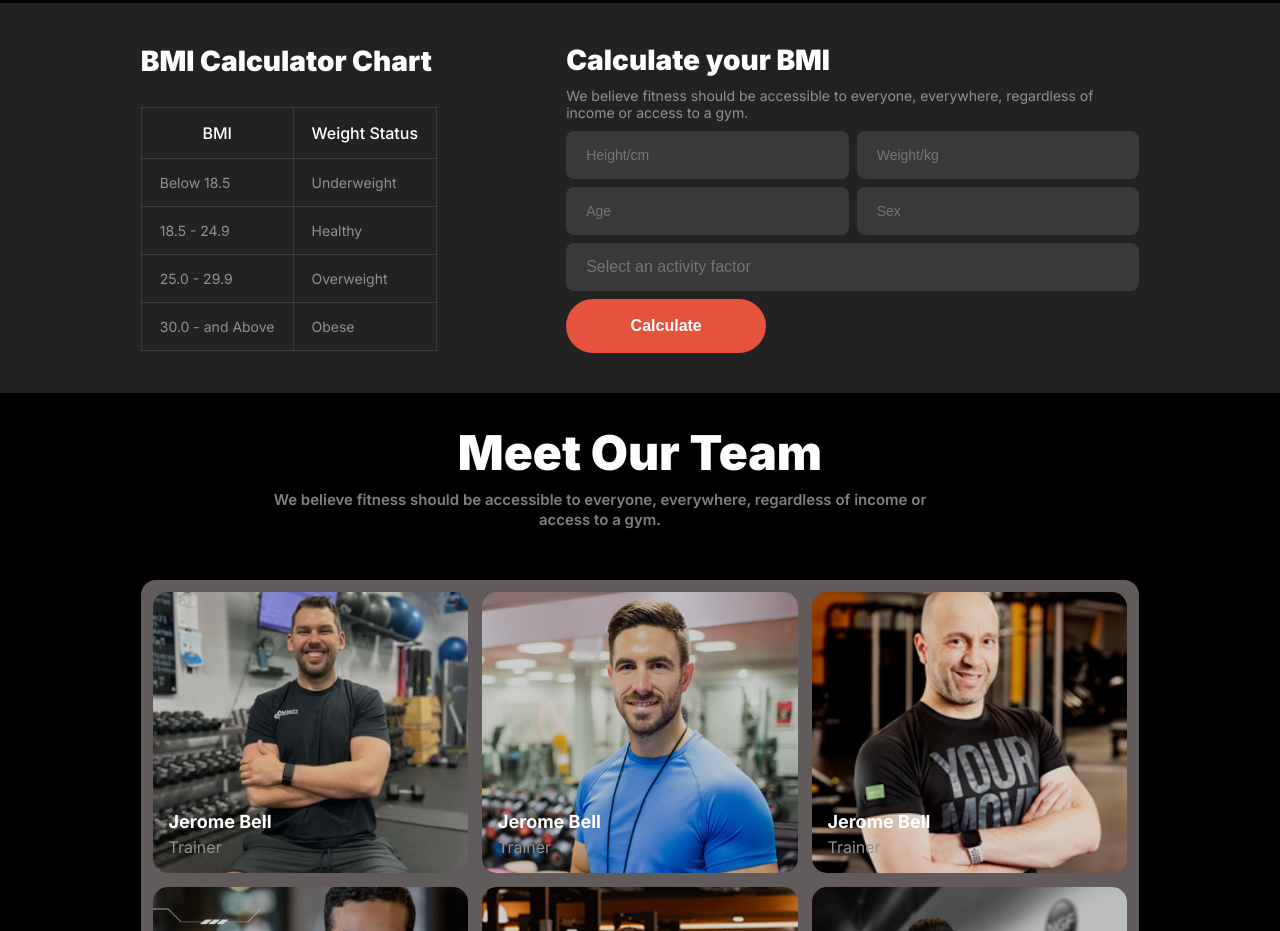
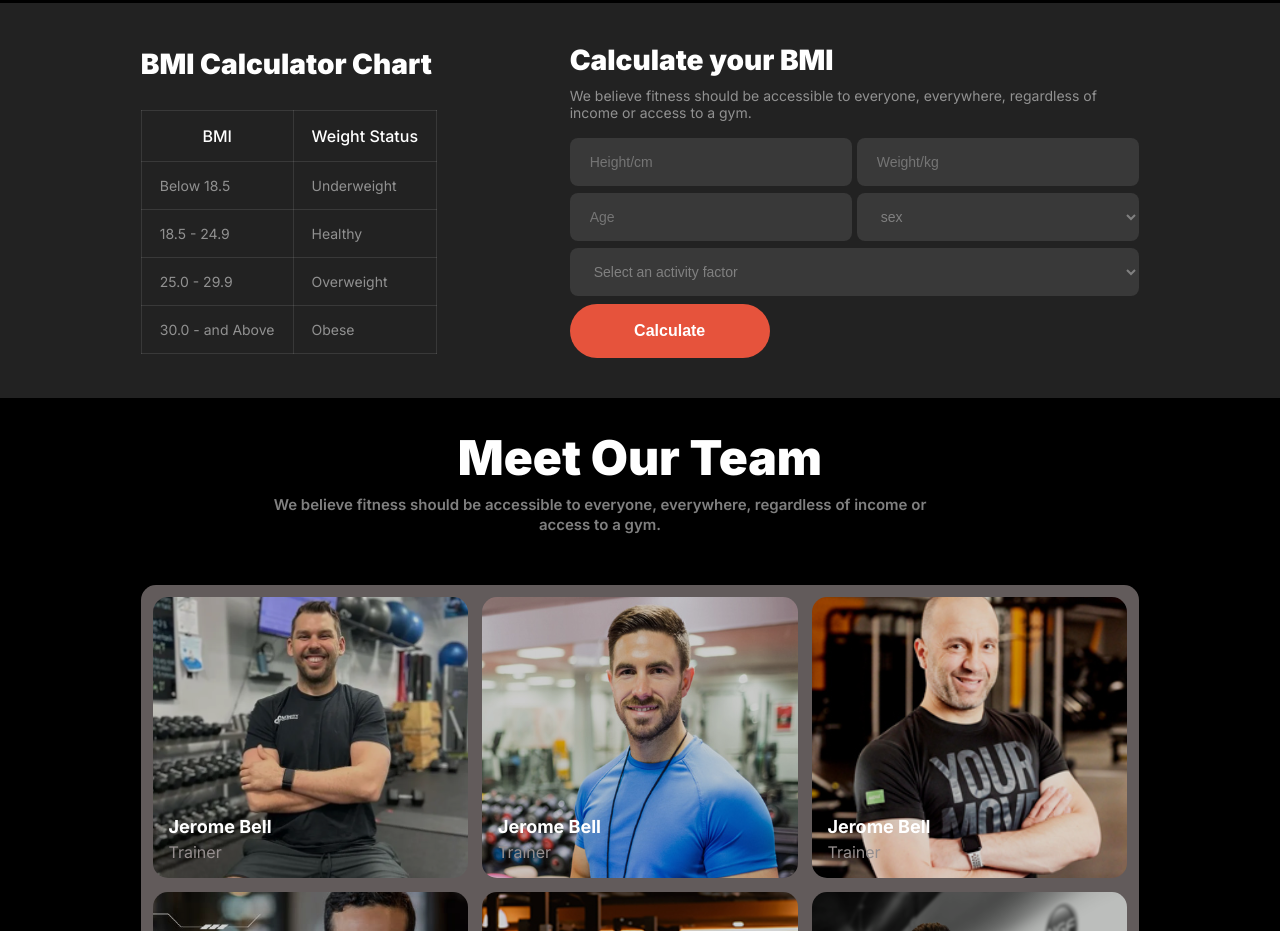
Before and after one commit to M-RayhanKhan/assignment-2, a plain HTML site: page index.html in a window 1280 px wide. Shown: the part 2011-2942 px from the top of the page. Drawn offline with Linux system fonts and the light colour scheme; a web font is replaced by a local one.

Commit message:
finaly done

```diff
--- a/index.html
+++ b/index.html
@@ -178,14 +178,29 @@
                 <h3 class="bmi-title">Calculate your BMI</h3>
                 <p class="bmi-description">We believe fitness should be accessible to everyone, everywhere, regardless of <br> income or access to a gym. </p>
                 <!-- input form -->
+              <div class="input-form">
                 <div class="input-field">
+                    <div class="field">
                        <input type="text" placeholder="Height/cm" id="">
                        <input type="text" placeholder="Weight/kg" id="">
+                   </div>
+                   <div class="field">
                        <input type="text" placeholder="Age" id="">
-                    <input type="text" placeholder="Sex" id="">
+                       <select class="select">
+                           <option>sex</option>
+                           <option>Male</option>
+                           <option>Female</option>
+                       </select>
                    </div>
-                 <input class="input-full" type="text" placeholder="Select an activity factor">
+
+                </div>
+                <div>
+                    <select class="select-full">
+                        <option>Select an activity factor</option>
+                    </select>
+                </div>
                 <button class="calculator-btn">Calculate</button>
+              </div>
             </div>
           </div>
         </section>
--- a/style/responsive.css
+++ b/style/responsive.css
@@ -61,7 +61,7 @@
     }
 
     .fitnes-title {
-        max-width: 200px;
+        max-width: 280px;
         margin-top: 32px;
     }
 
@@ -291,22 +291,18 @@
     .start{
         margin-top: 20px;
     }
-    .input-field {
+    .field {
         display: grid;
         grid-template-columns: repeat(2, 1fr);
-        gap: 8px;
+        align-items: center;
+        gap: 7px;
     }
-    .input-field input {
-        width: 100%;
-        /* height: 48px; */
-        border: none;
-        padding-left: 20px;
-        border-radius: 8px;
-        background: rgba(255, 255, 255, 0.1);
-        color: rgba(255, 255, 255, 0.6);
-        font-size: 14px;
-        font-weight: 400;
-    }
+  .select, .select-full , .input-field input{
+    width: 100%;
+  }
+  .select{
+    margin-top: 7px;
+  }
     .change-habit
     ,.training-and-exercises-container
     ,.meet-our-team-container
--- a/style/style.css
+++ b/style/style.css
@@ -410,12 +410,8 @@ th {
 .mb{
  margin-bottom: 29px;
 }
+/* input form */
 
-.input-field {
-    display: grid;
-    grid-template-columns: repeat(2, 1fr);
-    gap: 8px;
-}
 .input-field input:focus{
     outline: 0;
 }
@@ -429,7 +425,29 @@ th {
     color: rgba(255, 255, 255, 0.6);
     font-size: 14px;
     font-weight: 400;
+    margin-top: 7px;
 }
+.select, .select-full {
+    width: 282.5px;
+    height: 48px;
+    border: none;
+    padding: 0px 20px;
+    border-radius: 8px;
+    background: rgba(255, 255, 255, 0.1);
+    color:gray;
+    font-size: 14px;
+    font-weight: 400;
+}
+.select-full {
+    width: 100%;
+    margin-top: 7px;
+}
+
+option{
+    background-color: black;
+    color: rgba(255, 255, 255, 0.6);
+}
+
 
 .input-full {
     width: 100%;
@@ -438,7 +456,7 @@ th {
     padding-left: 20px;
     border-radius: 8px;
     background: rgba(255, 255, 255, 0.1);
-    margin-top: 8px;
+    /* margin-top: 8px; */
     color: rgba(255, 255, 255, 0.6);
     font-size: 16px;
     font-weight: 400;
```
Lines whose indentation alone changed are shown as unchanged.
